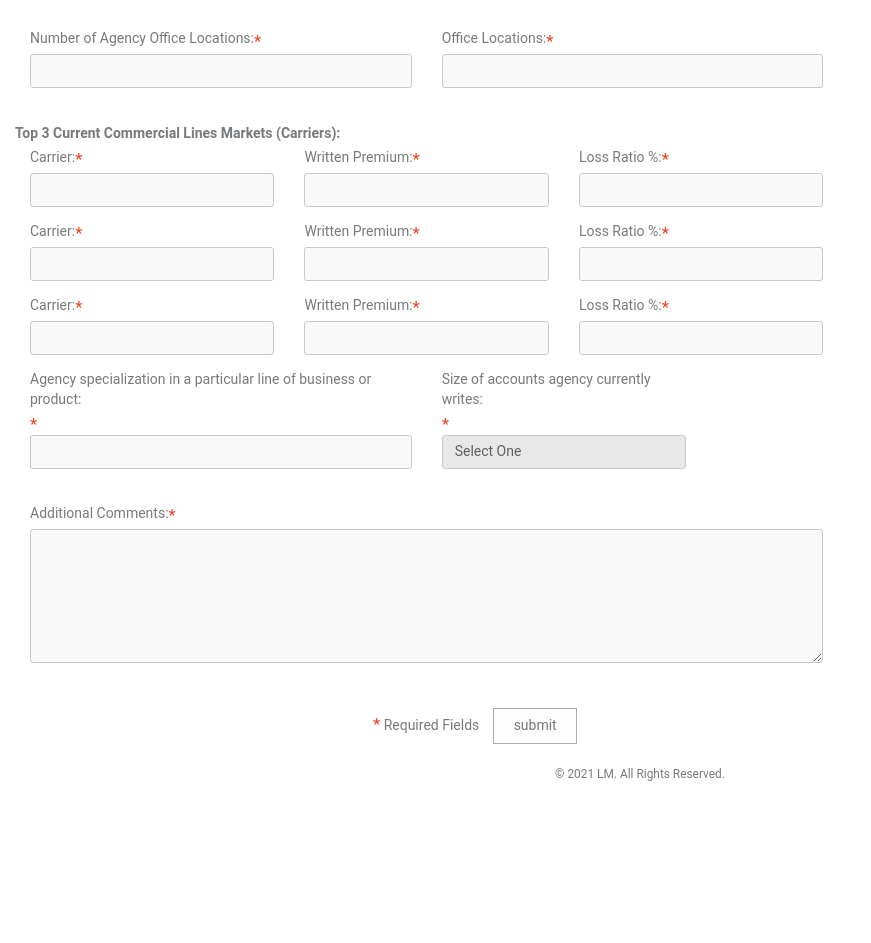
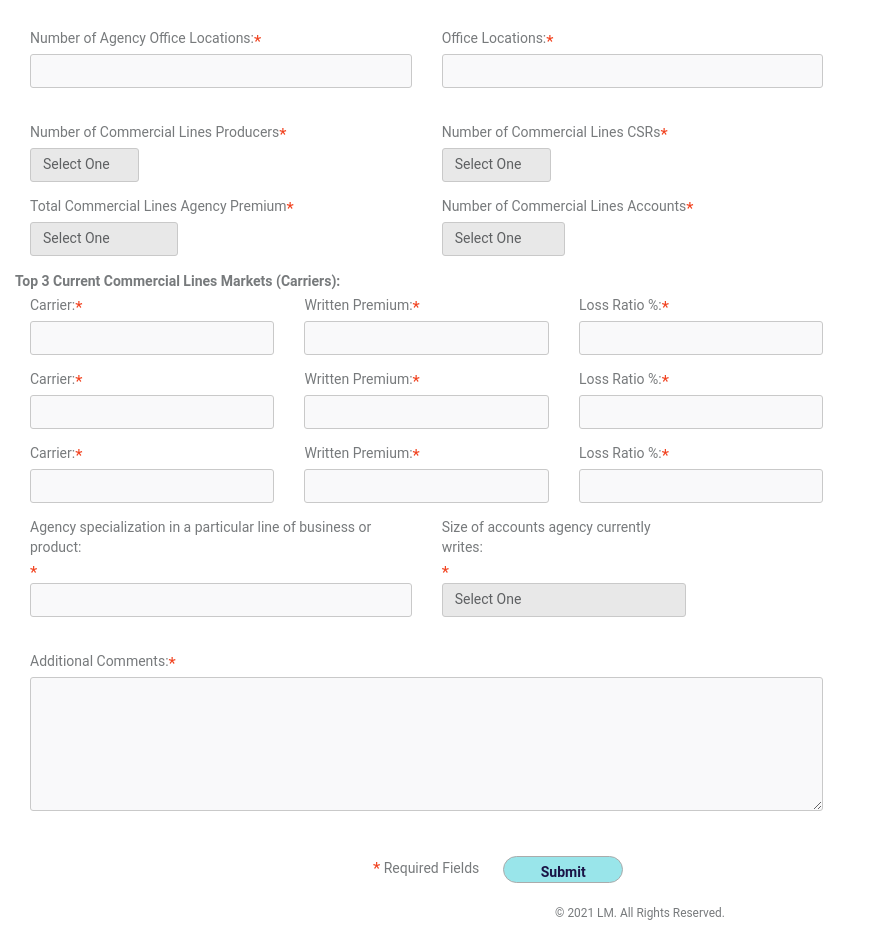
Before and after one commit to t4d-classes/react-hackathon-project_07192021, a React (Create React App) app in the folder forms-app/: page /appoinments in a window 1280 px wide. Shown: the part 700-1643 px from the top of the page, without its empty margins (0-871 px from the left). Before the commit the page ends 1504 px from the top, so only its background shows below. Built offline with nearby package versions, Linux system fonts and the light colour scheme.

Commit message:
add drop downs

```diff
--- a/forms-app/src/components/AgtAppointForm.js
+++ b/forms-app/src/components/AgtAppointForm.js
@@ -40,6 +40,7 @@ export const AgtAppointForm = ({ onSubmitForm }) => {
     onSubmitForm(AgtAppointForm).then(() => {
       resetAgtAppointForm();
     });
+
   };
 
   return (
@@ -431,7 +432,77 @@ export const AgtAppointForm = ({ onSubmitForm }) => {
           </span>
         </div>
       </div>
-
+      <div class="row">
+        <div class="col-md-6 form-group form-inline lmgbi_formEntry">
+            <label class="lmgbi_formTitle" htmlFor="numberOfCommercialLinesProducers">
+              Number of Commercial Lines Producers
+              </label>
+            <span class="required-marker"></span>
+            <br/>
+            <select name="numberOfCommercialLinesProducers" id="numberOfCommercialLinesProducers" class="form-control control-select lmgbi_formValue lmgbi_formRequired lmgbi_useNameAttr" >
+              <option>Select One</option>
+              <option value="1-5">1-5</option>
+              <option value="6-10">6-10</option>
+              <option value="11-30">11-30</option>
+              <option value="More than 30">More than 30</option>
+            </select>
+            <br/>
+            <span class="lmgbi_formAlert" style={{color:'red', display: 'none'}}>Number of Commercial Lines Producers required</span>
+        </div>
+        <div class="col-md-6 form-group form-inline lmgbi_formEntry">
+            <label class="lmgbi_formTitle" htmlFor="numberOfCommercialLinesCSRs">Number of Commercial Lines CSRs</label>
+            <span class="required-marker"></span>
+            <br/>
+            <select id="numberOfCommercialLinesCSRs" name="numberOfCommercialLinesCSRs" class="form-control control-select lmgbi_formValue lmgbi_formRequired lmgbi_useNameAttr">
+              <option>Select One</option>
+              <option value="0">0</option>
+              <option value="1-5">1-5</option>
+              <option value="6-10">6-10</option>
+              <option value="11-30">11-30</option>
+              <option value="More than 30">More than 30</option>
+            </select>
+            <br/>
+            <span class="lmgbi_formAlert" style={{color:'red', display: 'none'}}>Number of Commercial Lines CSRs required</span>
+        </div>
+      </div>
+      <div class="row">
+        <div class="col-md-6 form-group form-inline lmgbi_formEntry">
+            <label class="lmgbi_formTitle" htmlFor="totalCommercialLinesAgencyPremium">
+              Total Commercial Lines Agency Premium
+              </label>
+            <span class="required-marker"></span>
+            <br/>
+            <select id="totalCommercialLinesAgencyPremium" name="totalCommercialLinesAgencyPremium" class="form-control control-select lmgbi_formValue lmgbi_formRequired lmgbi_useNameAttr" >
+              <option>Select One</option>
+              <option value="Less than $100,000">Less than $100,000</option>
+              <option value="$100,000 to $1m">$100,000 to 1m</option>
+              <option value="$1m to $5m">$1m to $5m</option>
+              <option value="Greater than $5m">Greater than $5m</option>
+            </select>
+            <br/>
+            <span class="lmgbi_formAlert" style={{color:'red', display: 'none'}}>
+              Total Commercial Lines Agency Premium required
+            </span>
+        </div>
+        <div class="col-md-6 form-group form-inline lmgbi_formEntry">
+            <label class="lmgbi_formTitle" htmlFor="numberOfCommercialLinesAccounts">
+              Number of Commercial Lines Accounts
+            </label>
+            <span class="required-marker"></span>
+            <br/>
+            <select id="numberOfCommercialLinesAccounts" name="numberOfCommercialLinesAccounts" class="form-control control-select lmgbi_formValue lmgbi_formRequired lmgbi_useNameAttr" >
+              <option>Select One</option>
+              <option value="1-5">1-5</option>
+              <option value="6-10">6-10</option>
+              <option value="11-50">11-50</option>
+              <option value="Greater than 50">Greater than 50</option>
+            </select>
+            <br/>
+            <span class="lmgbi_formAlert" style={{color:'red', display: 'none'}}>
+              Number of Commercial Lines Accounts required
+            </span>
+        </div>
+      </div>
       <div className="row">
         <h6>Top 3 Current Commercial Lines Markets (Carriers):</h6>
         <div className="col-md-4 form-group lmgbi_formEntry">
@@ -645,15 +716,12 @@ export const AgtAppointForm = ({ onSubmitForm }) => {
         </div>
         </div>
 
-
-
-      <div className="row">
-      <div className="spacing-top-md-lg col-md-6 col-md-offset-5 lmgbi_formEntry">
-      <span className="required-marker"/>
-      Required Fields &nbsp; &nbsp;
-        <button type="button" onClick={submitForm}>
-          submit
-        </button>
+    <div class="row">
+      <div class="form-actions spacing-top-md-lg col-md-6 col-md-offset-5">
+      <span class="required-marker"></span>
+        Required Fields &nbsp; &nbsp;
+      <input class="input-submit btn btn-primary" id="lmgbi_formSubmitBtn" type="button"
+          value="Submit" onClick={()=>{submitForm()}}/>
       </div>
       </div>
     </form>
```
